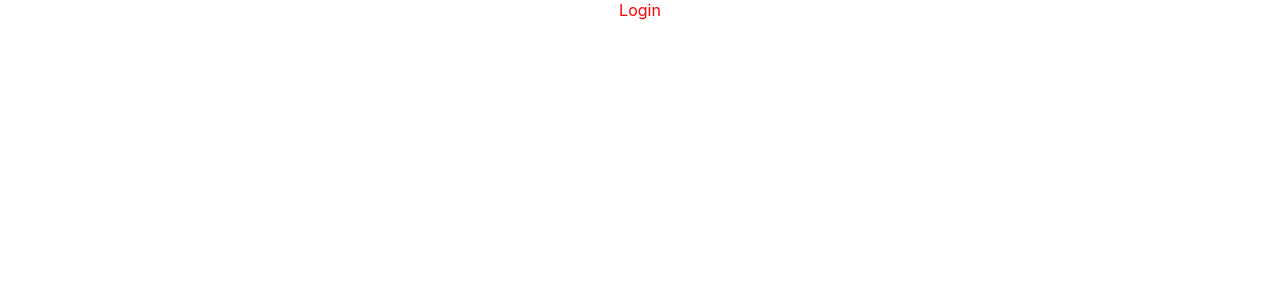
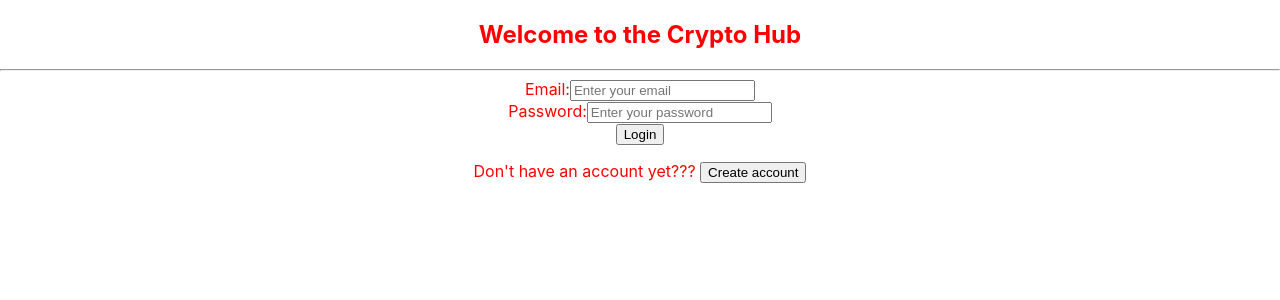
Before and after one commit to ghelblaze/cryptoTask, a React (Create React App) app in the folder front/: page / in a window 1280 px wide. Shown: the top 300 px of the page. Built offline with nearby package versions, Linux system fonts and the light colour scheme; the HTML template or start-up script is replaced by a standard one.

Commit message:
login_page_created

```diff
--- a/front/src/views/loginPage/login.js
+++ b/front/src/views/loginPage/login.js
@@ -1,9 +1,82 @@
-import React from 'react'
+import React, { useState } from "react";
+import { useNavigate } from "react-router-dom";
+import axios from "axios";
 
-const Login = () => {
+function Login() {
+  const [email, setEmail] = useState("");
+  const [password, setPassword] = useState("");
+  const navigate = useNavigate();
+
+  const handleEmailChange = (e) => {
+    setEmail(e.target.value);
+  };
+
+  const handlePasswordChange = (e) => {
+    setPassword(e.target.value);
+  };
+
+  const handleLogin = async (e) => {
+    e.preventDefault();
+
+    try {
+      const response = await axios.post(
+        "http://localhost:8000/api/login",
+        {
+          email,
+          password,
+        },
+        { withCredentials: true }
+      );
+      console.log("login successfully:", response.data);
+      navigate("/Home");
+    } catch (error) {
+      console.error("Error loggin:", error);
+    }
+  };
+
   return (
-    <div>Login</div>
-  )
+    <div >
+      <h2>Welcome to the Crypto Hub</h2>
+      <hr />
+      <div>
+        <label>Email:</label>
+        <input
+          type="email"
+          placeholder="Enter your email"
+          value={email}
+          onChange={handleEmailChange}
+          required
+
+        />
+      </div>
+      <div>
+
+      </div>
+      <div >
+        <label>Password:</label>
+        <input
+          type="password"
+          placeholder="Enter your password"
+          value={password}
+          onChange={handlePasswordChange}
+          required
+
+        />
+      </div>
+
+      <button onClick={handleLogin}>
+        Login
+      </button>
+      <div>
+        <p>
+          Don't have an account yet???{" "}
+          <button onClick={() => navigate("/register")}>
+            Create account
+          </button>{" "}
+        </p>
+      </div>
+    </div>
+  );
 }
 
-export default Login
+export default Login;
```
